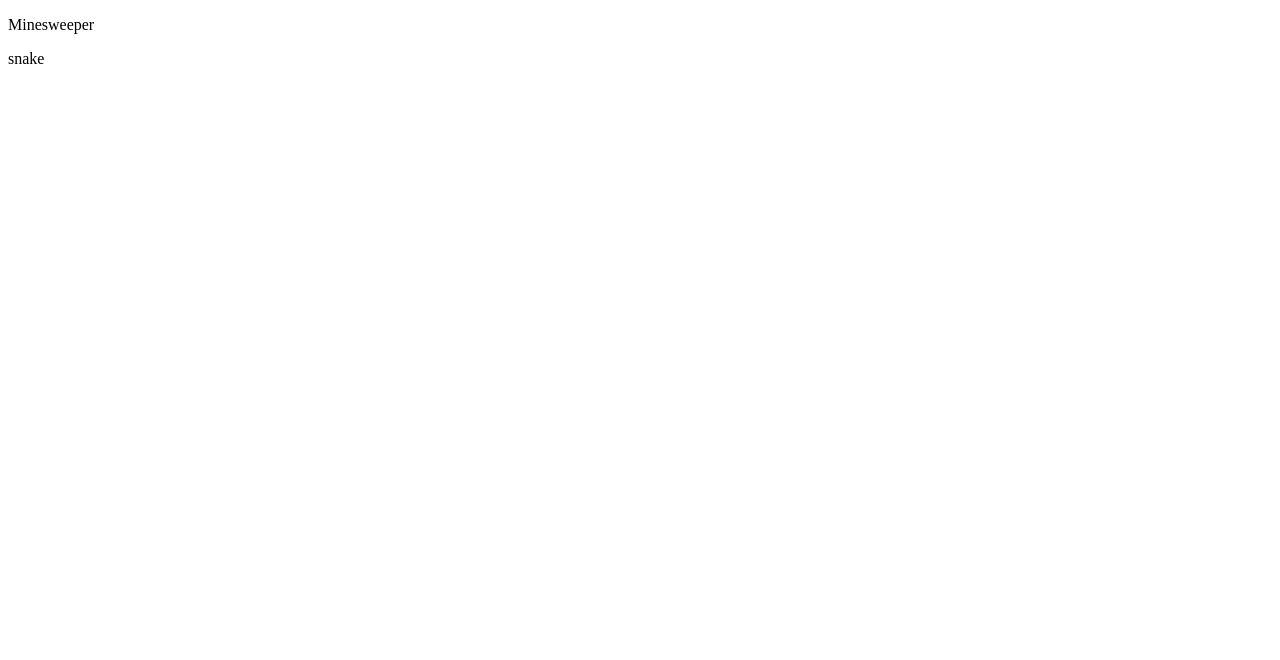
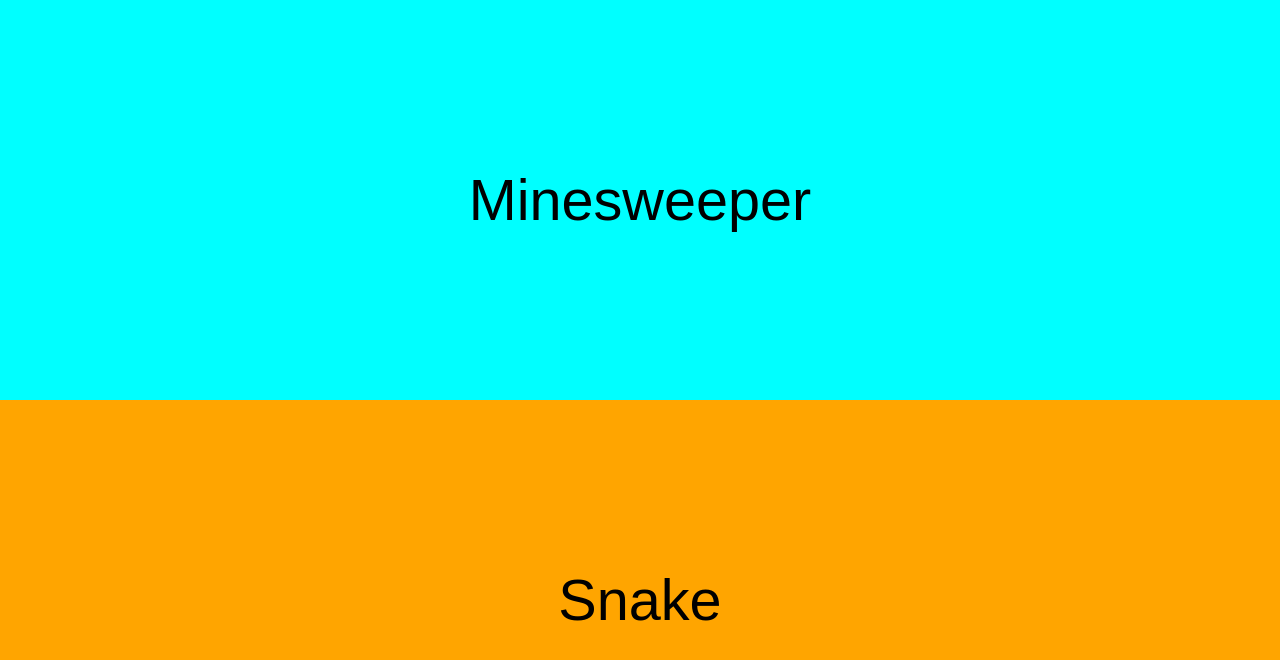
Before and after one commit to dsmith2708/angular-games-app, an Angular app: page /home in a window 1280 px wide. Shown: the top 660 px of the page. Built offline with nearby package versions, Linux system fonts and the light colour scheme.

Commit message:
homepage layout working with flexboxes

```diff
--- a/src/app/home/home.component.css
+++ b/src/app/home/home.component.css
@@ -0,0 +1,26 @@
+.flex-container {
+    display: flex;
+    flex-direction: column;
+    align-items: center;
+    height: 100%;
+}
+.flex-item {
+    display: flex;
+    margin: auto;
+    width: 100%;
+    height: 100%;
+    text-align: center;
+    align-items: center;
+    justify-content: center;
+}
+
+.orange-background {
+    background-color: orange;
+}
+.blue-background {
+    background-color: cyan;
+}
+.game-text {
+    font-family: Arial, Helvetica, sans-serif;
+    font-size: 4.5vw;
+}
--- a/src/app/home/home.component.html
+++ b/src/app/home/home.component.html
@@ -1,6 +1,8 @@
-<div>
-  <p>Minesweeper</p>
+<div class="flex-container">
+  <div class="flex-item blue-background">
+    <p class="game-text">Minesweeper</p>
+  </div>
+  <div class="flex-item orange-background">
+    <p class="game-text">Snake</p>
+  </div>
 </div>
-<div>
-  <p>snake</p>
-</div>
--- a/src/index.html
+++ b/src/index.html
@@ -1,5 +1,5 @@
 <!doctype html>
-<html lang="en">
+<html lang="en" style="height:100%;">
 <head>
   <meta charset="utf-8">
   <title>GamesApp</title>
@@ -8,7 +8,7 @@
   <meta name="viewport" content="width=device-width, initial-scale=1">
   <link rel="icon" type="image/x-icon" href="favicon.ico">
 </head>
-<body>
+<body style="height:100%; margin: 0px;">
   <app-root></app-root>
 </body>
 </html>
```
